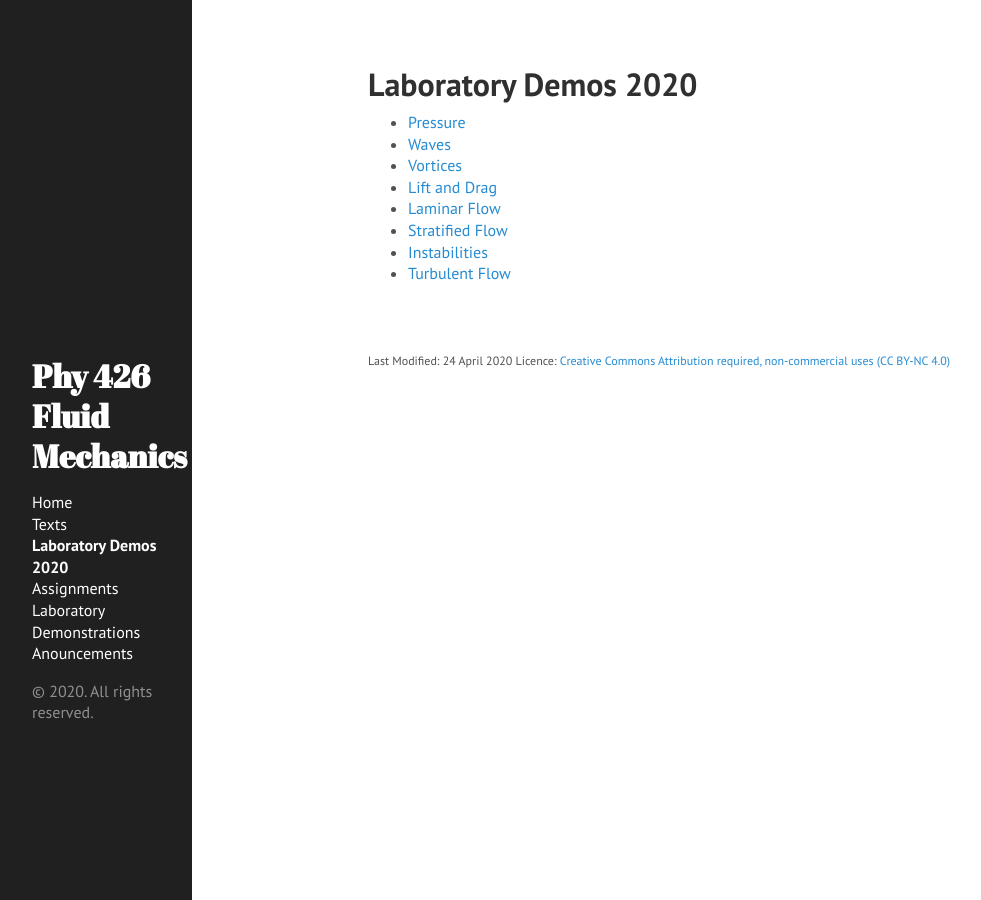
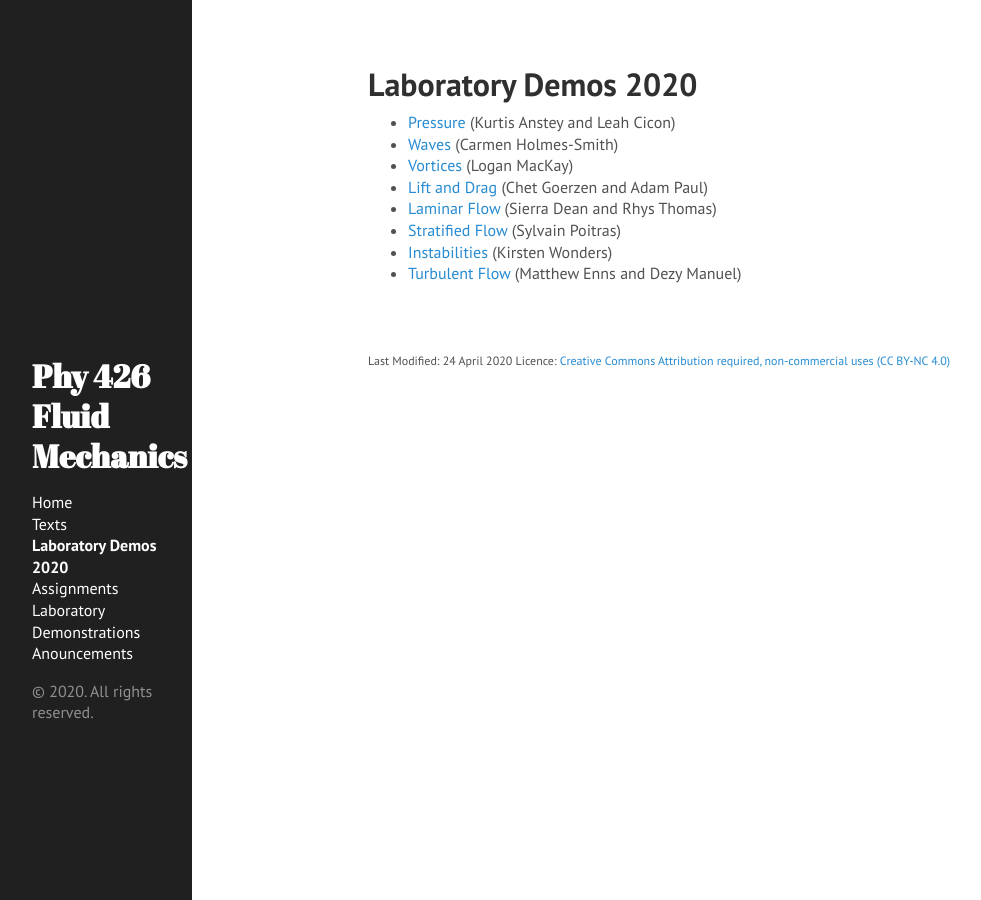
Before and after one commit to jklymak/Phy426, a Jekyll site: the page built from docs/lab_demos20/index.md, in a window 1280 px wide. Shown: the whole page, without its empty margins (0-981 px from the left). Built offline with Jekyll 4.4.1, drawn with Linux system fonts in a browser that asks for light colours.

Commit message:
Labdemos

```diff
--- a/docs/lab_demos20/index.md
+++ b/docs/lab_demos20/index.md
@@ -3,11 +3,11 @@ layout: page
 title: Laboratory Demos 2020
 ---
 
-  - [Pressure](./Pressure_Cicon_Anstey)
-  - [Waves](./Waves_Holmes_Smith)
-  - [Vortices](./Vortices_MacKay)
-  - [Lift and Drag](./Lift_Drag_Goerzen_Paul)
-  - [Laminar Flow](./Laminar_Dean_Thomas)
-  - [Stratified Flow](./Stratified_Poitras)
-  - [Instabilities](./Instabilities_Wonders)
-  - [Turbulent Flow](./Turbulence_Manuel_Enns)
+  - [Pressure](./Pressure_Cicon_Anstey) (Kurtis Anstey and Leah Cicon)
+  - [Waves](./Waves_Holmes_Smith) (Carmen Holmes-Smith)
+  - [Vortices](./Vortices_MacKay) (Logan MacKay)
+  - [Lift and Drag](./Lift_Drag_Goerzen_Paul)  (Chet Goerzen and Adam Paul)
+  - [Laminar Flow](./Laminar_Dean_Thomas) (Sierra Dean and Rhys Thomas)
+  - [Stratified Flow](./Stratified_Poitras) (Sylvain Poitras)
+  - [Instabilities](./Instabilities_Wonders) (Kirsten Wonders)
+  - [Turbulent Flow](./Turbulence_Manuel_Enns) (Matthew Enns and Dezy Manuel)
```
